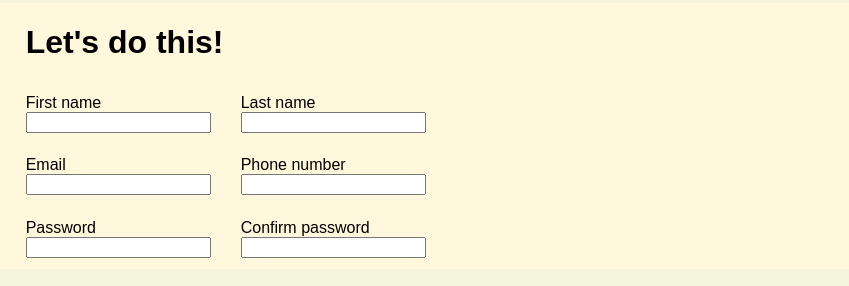
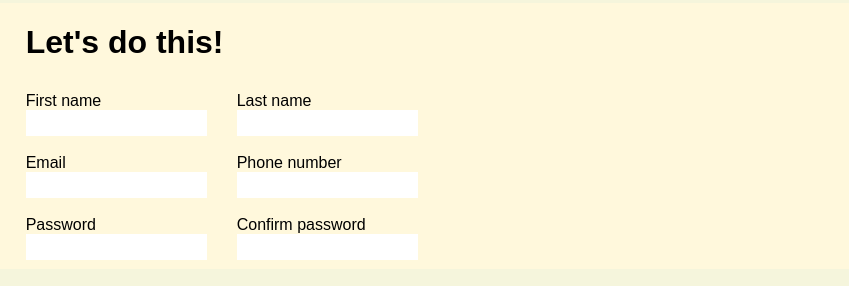
Before and after one commit to jpawz/sign-up-form, a plain HTML site: page index.html in a window 1280 px wide. Shown: the part 264-550 px from the top of the page, 431-1280 px from the left. Drawn offline with Linux system fonts and the light colour scheme.

Commit message:
Add styles to inputs

```diff
--- a/style.css
+++ b/style.css
@@ -4,6 +4,11 @@
 
 body {
   margin: 0;
+}
+
+input {
+  border: 0;
+  height: 1.5rem;
 }
 
 .container {
```
